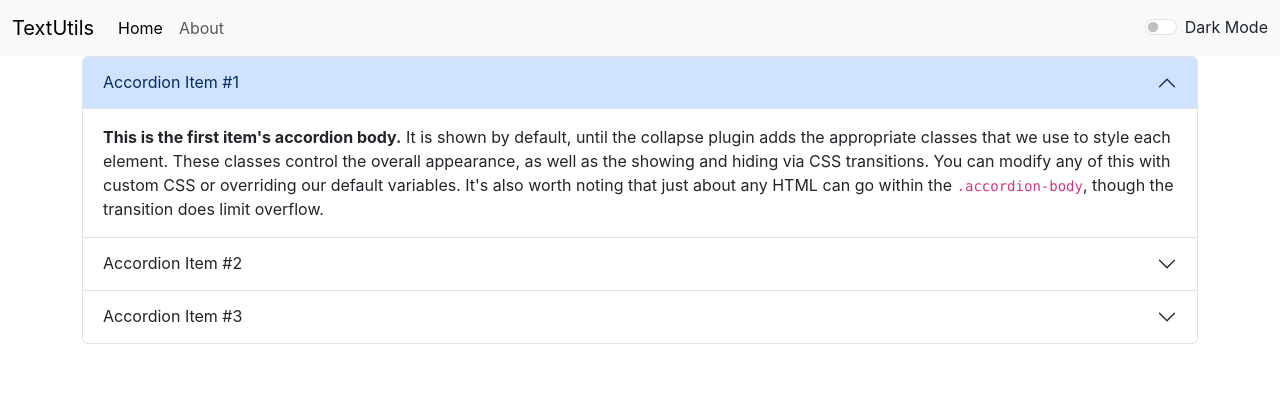
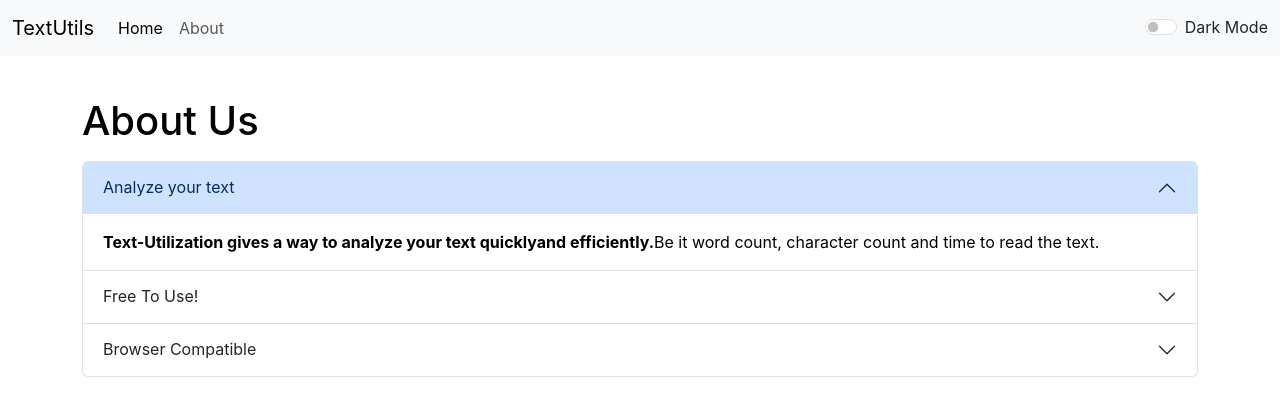
Before and after one commit to HimanshuRawat087/TextUtils, a React (Create React App) app: page /about in a window 1280 px wide. Shown: the top 416 px of the page. Built offline with nearby package versions, Linux system fonts and the light colour scheme.

Commit message:
enhanced about section for dark mode

```diff
--- a/src/App.js
+++ b/src/App.js
@@ -5,7 +5,7 @@ import Navbar from "./Components/Navbar";
 import Textform from "./Components/Textform";
 import Alert from "./Components/Alert";
 import About from "./Components/About";
-import { BrowserRouter as Router, Routes, Route, Link } from "react-router-dom";
+import { BrowserRouter as Router, Routes, Route} from "react-router-dom";
 
 function App() {
   const [mode, setMode] = useState("light");
@@ -48,8 +48,8 @@ function App() {
         <Alert alert={alert} />
         <div className="container">
           <Routes>
-            <Route path="/" element={<Textform heading="Enter Your Text Below" mode={mode} toggleMode={toggleMode} showAlert={showAlert}/>}/>
-              <Route path="/about" element={<About />} />
+            <Route exact path="/" element={<Textform heading="Enter Your Text Below" mode={mode} showAlert={showAlert}/>}/>
+            <Route exact path="/about" element={<About mode={mode} />} />
           </Routes>
         </div>
       </Router>
--- a/src/Components/About.js
+++ b/src/Components/About.js
@@ -1,46 +1,104 @@
-import React from 'react'
+import React from "react";
 
-function About() {
+function About(props) {
+  let MyStyle = {
+    color: props.mode === "dark" ? "white" : "black",
+    backgroundColor: props.mode === "dark" ? "#0d283d" : "white",
+  };
+
   return (
-    <div className="accordion" id="accordionExample">
-  <div className="accordion-item">
+    <>
+      <div className="Container my-3" style={MyStyle}>
+        <h1 style={MyStyle}>About Us</h1>
+      </div>
+      <div className="accordion">
+        <div className="accordion-item" style={MyStyle}>
           <h2 className="accordion-header">
-      <button className="accordion-button" type="button" data-bs-toggle="collapse" data-bs-target="#collapseOne" aria-expanded="true" aria-controls="collapseOne">
-        Accordion Item #1
+            <button
+              className="accordion-button"
+              type="button"
+              data-bs-toggle="collapse"
+              data-bs-target="#collapseOne"
+              aria-expanded="true"
+              aria-controls="collapseOne"
+            >
+              Analyze your text
             </button>
           </h2>
-    <div id="collapseOne" className="accordion-collapse collapse show" data-bs-parent="#accordionExample">
+          <div
+            id="collapseOne"
+            className="accordion-collapse collapse show"
+            data-bs-parent="#accordionExample"
+            style={MyStyle}
+          >
             <div className="accordion-body">
-        <strong>This is the first item's accordion body.</strong> It is shown by default, until the collapse plugin adds the appropriate classes that we use to style each element. These classes control the overall appearance, as well as the showing and hiding via CSS transitions. You can modify any of this with custom CSS or overriding our default variables. It's also worth noting that just about any HTML can go within the <code>.accordion-body</code>, though the transition does limit overflow.
+              <strong>
+                Text-Utilization gives a way to analyze your text quicklyand
+                efficiently.
+              </strong>
+              Be it word count, character count and time to read the text.
             </div>
           </div>
         </div>
-  <div className="accordion-item">
+        <div className="accordion-item" style={MyStyle}>
           <h2 className="accordion-header">
-      <button className="accordion-button collapsed" type="button" data-bs-toggle="collapse" data-bs-target="#collapseTwo" aria-expanded="false" aria-controls="collapseTwo">
-        Accordion Item #2
+            <button
+              className="accordion-button collapsed"
+              type="button"
+              data-bs-toggle="collapse"
+              data-bs-target="#collapseTwo"
+              aria-expanded="false"
+              aria-controls="collapseTwo"
+            >
+              Free To Use!
             </button>
           </h2>
-    <div id="collapseTwo" className="accordion-collapse collapse" data-bs-parent="#accordionExample">
+          <div
+            id="collapseTwo"
+            className="accordion-collapse collapse"
+            data-bs-parent="#accordionExample"
+          >
             <div className="accordion-body">
-        <strong>This is the second item's accordion body.</strong> It is hidden by default, until the collapse plugin adds the appropriate classes that we use to style each element. These classes control the overall appearance, as well as the showing and hiding via CSS transitions. You can modify any of this with custom CSS or overriding our default variables. It's also worth noting that just about any HTML can go within the <code>.accordion-body</code>, though the transition does limit overflow.
+              <strong>
+                Text-Utilization is a free to use text editing tool that
+                provides instant character count and word count statistics of
+                given text.
+              </strong>
+              Text-Utilization reports the number of words and character. Thus
+              it is suitable for writing text with word / character limit.
             </div>
           </div>
         </div>
-  <div className="accordion-item">
+        <div className="accordion-item" style={MyStyle}>
           <h2 className="accordion-header">
-      <button className="accordion-button collapsed" type="button" data-bs-toggle="collapse" data-bs-target="#collapseThree" aria-expanded="false" aria-controls="collapseThree">
-        Accordion Item #3
+            <button
+              className="accordion-button collapsed"
+              type="button"
+              data-bs-toggle="collapse"
+              data-bs-target="#collapseThree"
+              aria-expanded="false"
+              aria-controls="collapseThree"
+            >
+              Browser Compatible
             </button>
           </h2>
-    <div id="collapseThree" className="accordion-collapse collapse" data-bs-parent="#accordionExample">
-      <div className="accordion-body">
-        <strong>This is the third item's accordion body.</strong> It is hidden by default, until the collapse plugin adds the appropriate classes that we use to style each element. These classes control the overall appearance, as well as the showing and hiding via CSS transitions. You can modify any of this with custom CSS or overriding our default variables. It's also worth noting that just about any HTML can go within the <code>.accordion-body</code>, though the transition does limit overflow.
+          <div
+            id="collapseThree"
+            className="accordion-collapse collapse"
+            data-bs-parent="#accordionExample"
+          >
+            <div className="accordion-body" style={MyStyle}>
+              <strong>
+                This Text-Utilization tool supports different web browsers such
+                as Chrome, Microsofe-Bing ,Firefox , Internet-Explorer, Safari,
+                Opera.
+              </strong>
             </div>
           </div>
         </div>
       </div>
-  )
+    </>
+  );
 }
 
-export default About
+export default About;
--- a/src/Components/Alert.js
+++ b/src/Components/Alert.js
@@ -2,7 +2,9 @@ import React from "react";
 
 function Alert(props) {
   return (
-    props.alert &&<div className="d-flex justify-content-center">
+    <div style={{height:'25px'}}>
+      {props.alert && (
+        <div className="d-flex justify-content-center">
           <div
             className={`alert alert-${props.alert.type} alert-dismissible fade show`}
             role="alert"
@@ -10,6 +12,8 @@ function Alert(props) {
             <strong>{props.alert.type}</strong>: {props.alert.msg}
           </div>
         </div>
+      )}
+    </div>
   );
 }
 
--- a/src/Components/Navbar.js
+++ b/src/Components/Navbar.js
@@ -7,9 +7,9 @@ export default function Navbar(props) {
   return (
     <nav className={`navbar navbar-expand-lg navbar-${props.mode} bg-${props.mode}`}>
       <div className="container-fluid">
-        <a className="navbar-brand" href="/">
+        <Link className="navbar-brand" to="/">
           {props.title}
-        </a>
+        </Link>
         <button
           className="navbar-toggler"
           type="button"
--- a/src/Components/Textform.js
+++ b/src/Components/Textform.js
@@ -11,13 +11,13 @@ export default function Textform(props) {
   const handleUpBtn = () => {
     let newtext = text.toUpperCase();
     setText(newtext);
-    newtext== 0 && " " ? props.showAlert('Enter Text to convert', 'warning') : props.showAlert('Converted to uppercase', 'success')
+    props.showAlert('Converted to uppercase', 'success')
   };
 
   const handleLoBtn = () => {
     let newtext = text.toLowerCase();
     setText(newtext);
-    newtext== 0 && " " ? props.showAlert('Enter Text to convert', 'warning') : props.showAlert('Converted to lowercase', 'success')
+    props.showAlert('Converted to lowercase', 'success')
   };
 
   const handleTitleBtn = () => {
@@ -28,13 +28,13 @@ export default function Textform(props) {
       })
       .join(" ");
     setText(newtext);
-    newtext== 0 && " " ? props.showAlert('Enter Text to convert', 'warning') : props.showAlert('Converted to tilecase', 'success')
+   props.showAlert('Converted to tilecase', 'success')
   };
 
   const clearTextBtn = () => {
     let newtext = " ";
     setText(newtext);
-    newtext== 0 && " " ? props.showAlert('Enter Text to clear', 'warning') : props.showAlert('Text cleared', 'success')
+    props.showAlert('Text cleared', 'success')
   };
 
   const copyTextBtn = () => {
@@ -57,7 +57,7 @@ export default function Textform(props) {
   return (
     <>
       <div className="Container my-3" style={Style}>
-        <h1 className="flex-grow-1">{props.heading}</h1>
+        <h1>{props.heading}</h1>
 
         <textarea
           className="form-control my-2"
@@ -67,19 +67,19 @@ export default function Textform(props) {
           rows="5"
         ></textarea>
 
-        <button className="btn btn-primary mx-1" onClick={handleUpBtn}>
+        <button className="btn btn-primary mx-1 my-2" disabled={text.length===0} onClick={handleUpBtn}>
           Convert to Uppercase
         </button>
 
-        <button className="btn btn-primary mx-1" onClick={handleLoBtn}>
+        <button className="btn btn-primary mx-1 my-2" disabled={text.length===0} onClick={handleLoBtn}>
           Convert to Lowercase
         </button>
 
-        <button className="btn btn-primary mx-1" onClick={handleTitleBtn}>
+        <button className="btn btn-primary mx-1 my-2" disabled={text.length===0} onClick={handleTitleBtn}>
           Convert to Title Case
         </button>
 
-        <button className="btn btn-primary mx-1" onClick={handleExtraSpaces}>
+        <button className="btn btn-primary mx-1 my-2" disabled={text.length===0} onClick={handleExtraSpaces}>
           Remove Extra Spaces
         </button>
       </div>
@@ -89,12 +89,14 @@ export default function Textform(props) {
           <h2 className="flex-grow-1">Preview</h2>
           <button
             className="mx-1 btn btn-primary align-self-end my-2"
+            disabled={text.length===0}
             onClick={copyTextBtn}
           >
             Copy
           </button>
           <button
             className="mx-1 btn btn-primary align-self-end my-2"
+            disabled={text.length===0}
             onClick={clearTextBtn}
           >
             Clear
@@ -116,8 +118,8 @@ export default function Textform(props) {
       <div className="Container my-5" style={Style}>
         <h1>Your Text Summary</h1>
         <p>
-          {text.split(" ").length - 1} words and{" "}
-          {text.length - (text.split(" ").length - 1)} characters
+          {text.split(" ").filter((element)=>{return element.length!==0}).length} words and
+          {text.length} characters
         </p>
         <p>{0.008 * (text.split(" ").length - 1)} minuets to read</p>
       </div>
```
Lines whose indentation alone changed are shown as unchanged.
